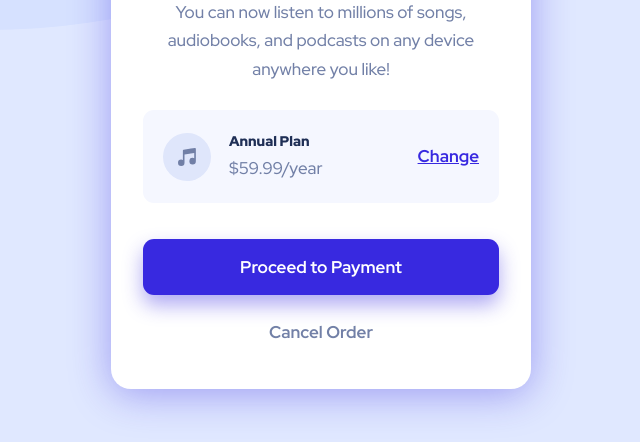
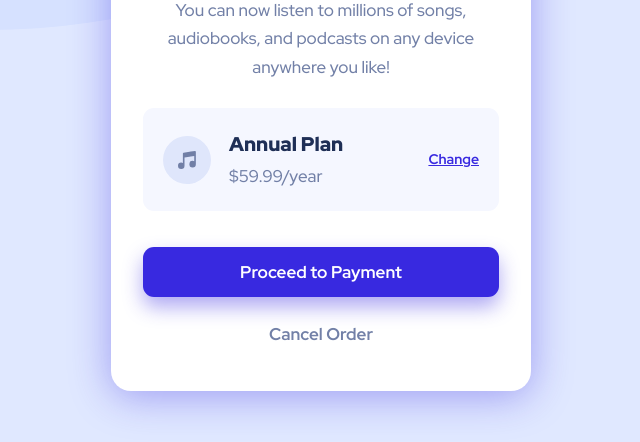
Before and after one commit to Kristiana12/order-summary, a plain HTML site: page index.html in a window 1280 px wide. Shown: the part 358-800 px from the top of the page, without its empty margins (319-959 px from the left). Drawn offline with Linux system fonts and the light colour scheme.

Commit message:
Add files via upload

```diff
--- a/css/styles.css
+++ b/css/styles.css
@@ -34,6 +34,7 @@
   /* Paddings */
   --padding-medium: 2rem;
   --padding-small: 1.7rem;
+  --padding-xsmall: 1.4rem;
 }
 
 body,
@@ -119,7 +120,6 @@ html {
 .order-summary__card--pricing-plan h3 {
   color: var(--clr-secondary-700);
   font-weight: 900;
-  font-size: var(--font-size-small-text);
 }
 
 .order-summary__card--pricing-plan p {
@@ -131,6 +131,7 @@ html {
   color: var(--clr-primary-500);
   transition: color 0.3s ease;
   font-weight: bold;
+  font-size: var(--font-size-small-text);
 }
 
 .order-summary__card--pricing--link:hover,
@@ -157,7 +158,7 @@ html {
 .order-summary__card--buttons .btn-payment {
   align-self: stretch;
   margin: 1rem 0 var(--margin-medium);
-  padding: var(--padding-small) 0;
+  padding: var(--padding-xsmall) 0;
   color: var(--clr-white);
   background-color: var(--clr-primary-500);
   border-radius: 1.1rem;
```
